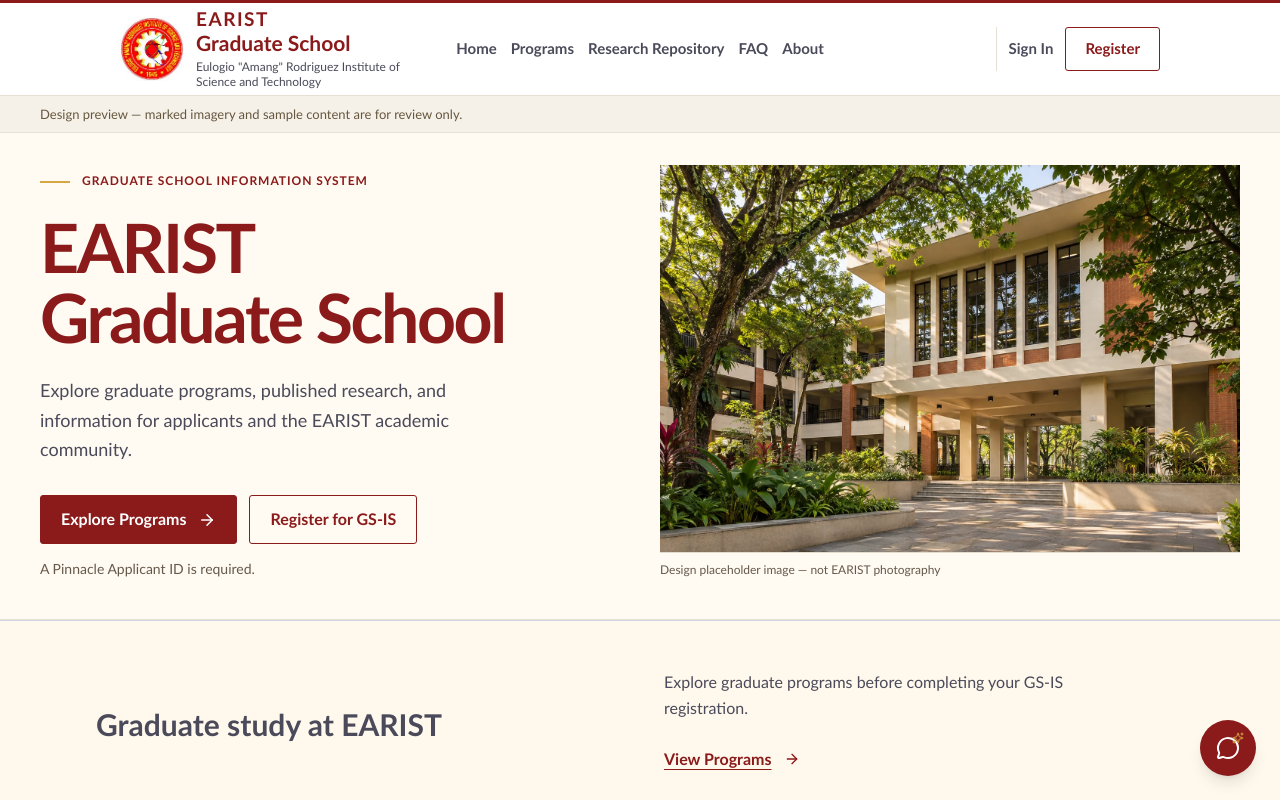
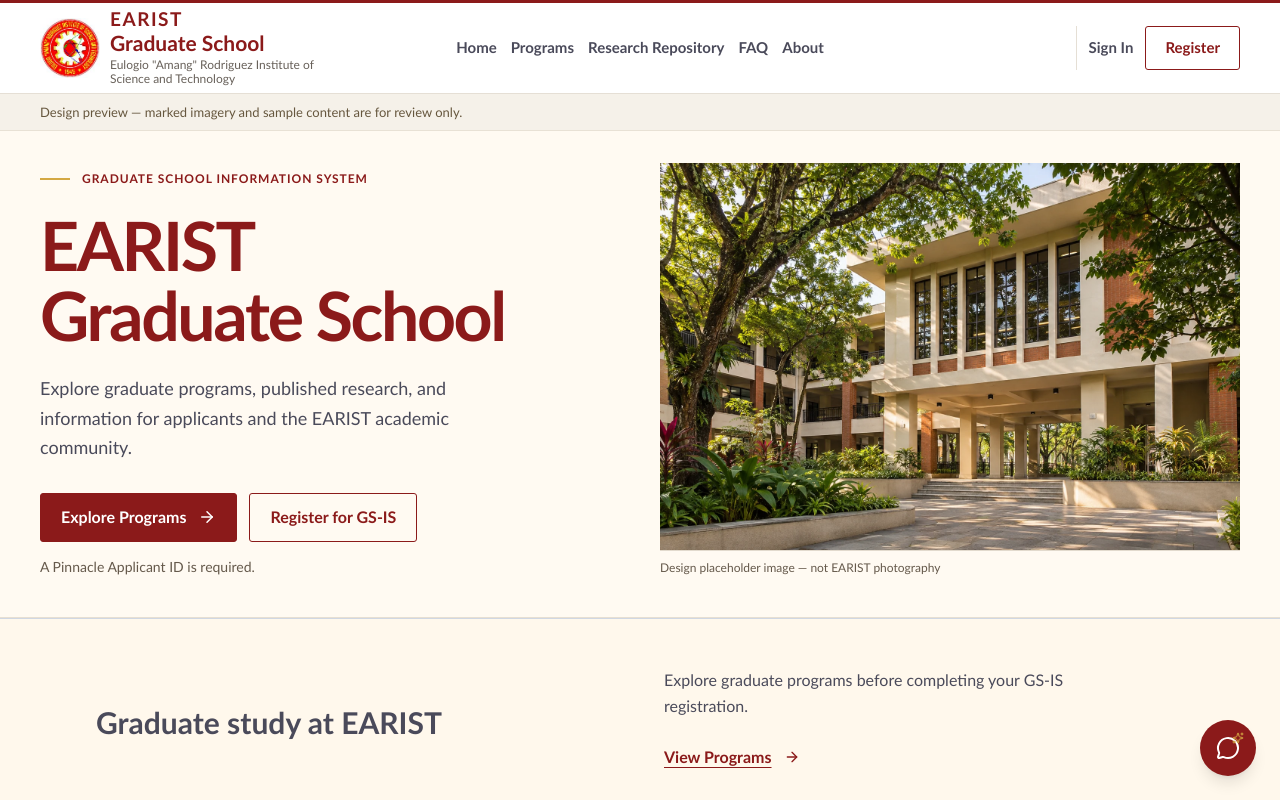
Before and after one commit to MuelTech/graduate-system, a Next.js app in the folder frontend/: page / in a window 1280 px wide. Shown: the top 800 px of the page. Built offline with nearby package versions, Linux system fonts and the light colour scheme.

Commit message:
fix: align masthead with public content frame

```diff
--- a/frontend/src/app/(public)/public-site.css
+++ b/frontend/src/app/(public)/public-site.css
@@ -342,14 +342,25 @@
 @media (min-width: 1200px) {
   .earist-public .public-masthead__inner {
     display: grid;
+    /* Inherit the Hero's 1200px frame; equal side tracks center navigation. */
     grid-template-columns: minmax(0, 1fr) auto minmax(0, 1fr);
-    width: min(100% - 32px, 1040px);
     gap: 16px;
     min-height: 84px;
     padding-block: 6px;
   }
   .earist-public .public-masthead__identity {
     justify-self: start;
+    gap: 10px;
+  }
+  .earist-public .public-masthead__seal {
+    width: 60px;
+    height: 60px;
+  }
+  .earist-public .public-masthead__full-name {
+    max-width: 224px;
+    margin-top: 3px;
+    line-height: 1.2;
+    color: #68615a;
   }
   .earist-public .public-masthead__desktop-nav {
     display: flex;
```
